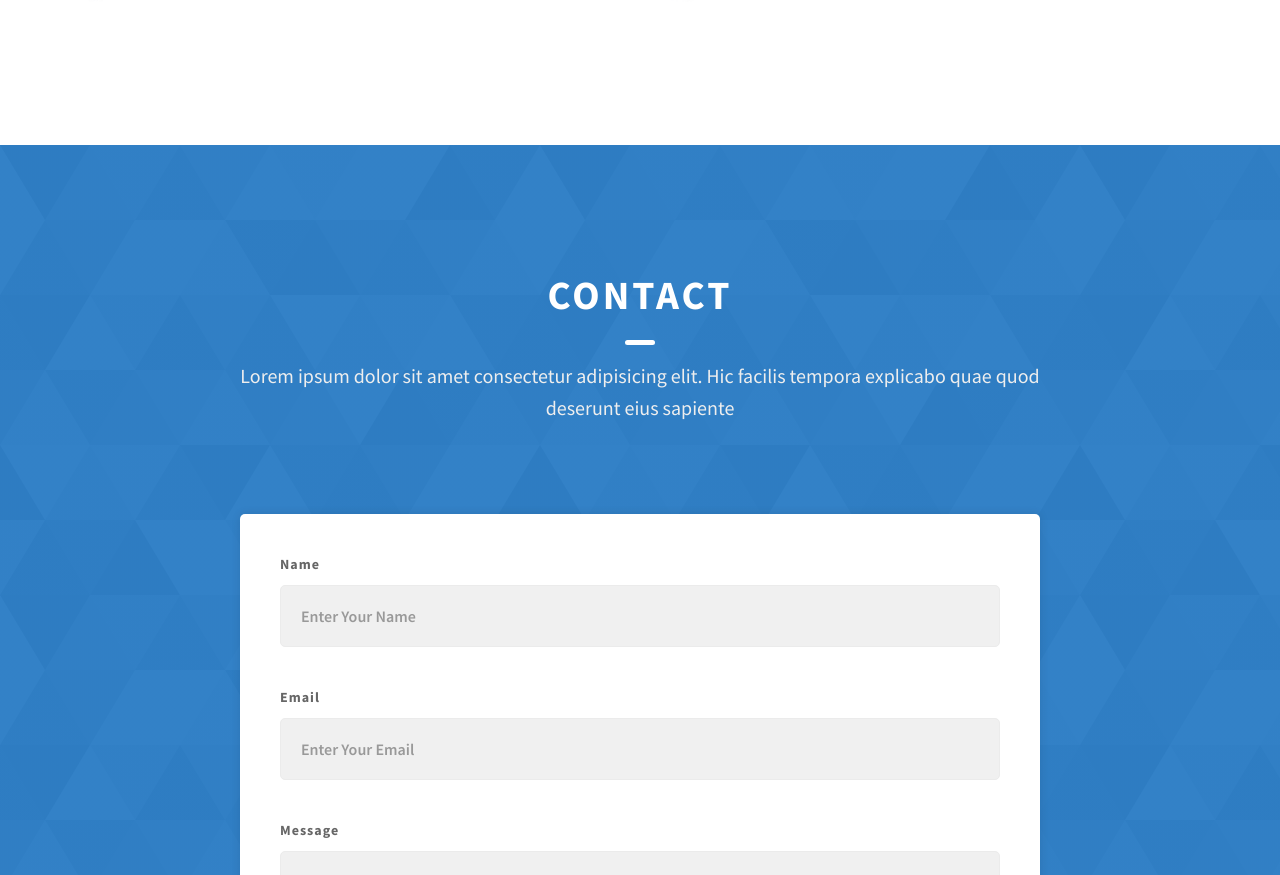
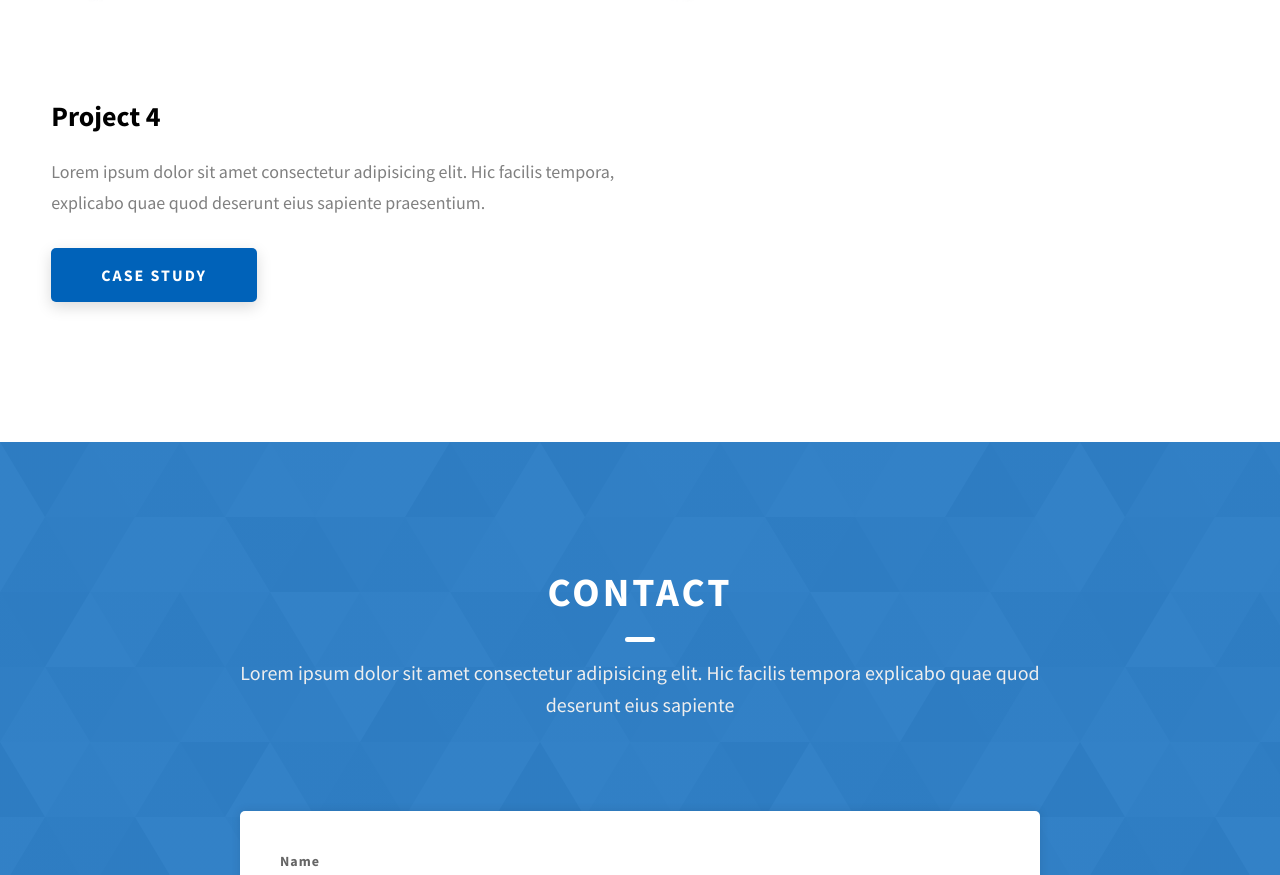
Before and after one commit to bonannoflavio3-wq/FlavioB, a website: page index.html in a window 1280 px wide. Shown: the part 3483-4358 px from the top of the page. Drawn offline with Linux system fonts and the light colour scheme.

Commit message:
Update index.html

```diff
--- a/index.html
+++ b/index.html
@@ -282,6 +282,20 @@
                 >Case Study</a
               >
             </div>
+            <div class="projects__row-content">
+              <h3 class="projects__row-content-title">Project 4</h3>
+              <p class="projects__row-content-desc">
+                Lorem ipsum dolor sit amet consectetur adipisicing elit. Hic
+                facilis tempora, explicabo quae quod deserunt eius sapiente
+                praesentium.
+              </p>
+              <a
+                href="./project-3.html"
+                class="btn btn--med btn--theme dynamicBgClr"
+                target="_blank"
+                >Case Study</a
+              >
+            </div>
           </div>
         </div>
       </div>
```
